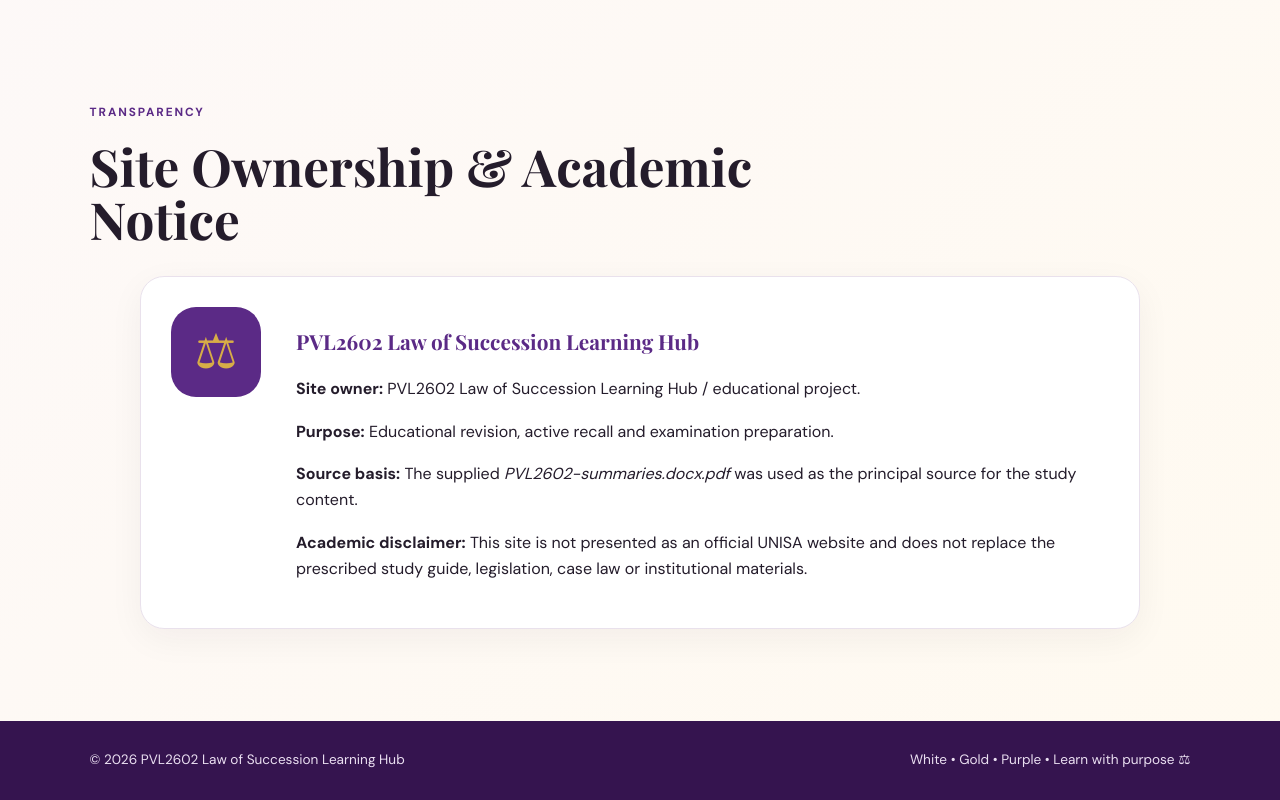
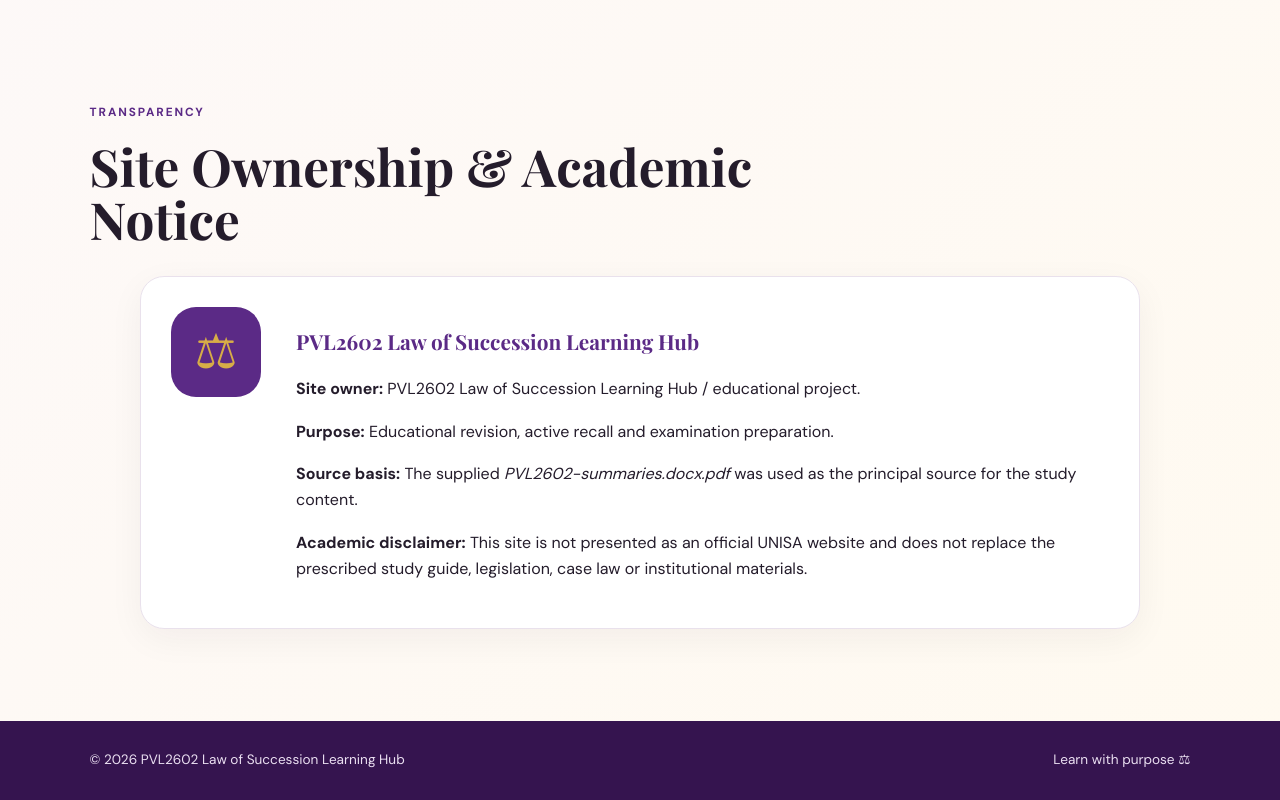
Before and after one commit to mavuyo/Law-of-Succession, a plain HTML site: page index.html in a window 1280 px wide. Shown: the part 6549-7349 px from the top of the page. Drawn offline with nearby package versions, Linux system fonts and the light colour scheme.

Commit message:
Remove color description from footer

```diff
--- a/index.html
+++ b/index.html
@@ -191,7 +191,7 @@
 
   <footer>
     <div>© 2026 PVL2602 Law of Succession Learning Hub</div>
-    <div>White • Gold • Purple • Learn with purpose ⚖</div>
+    <div> Learn with purpose ⚖</div>
   </footer>
 
   <script src="script.js"></script>
```
